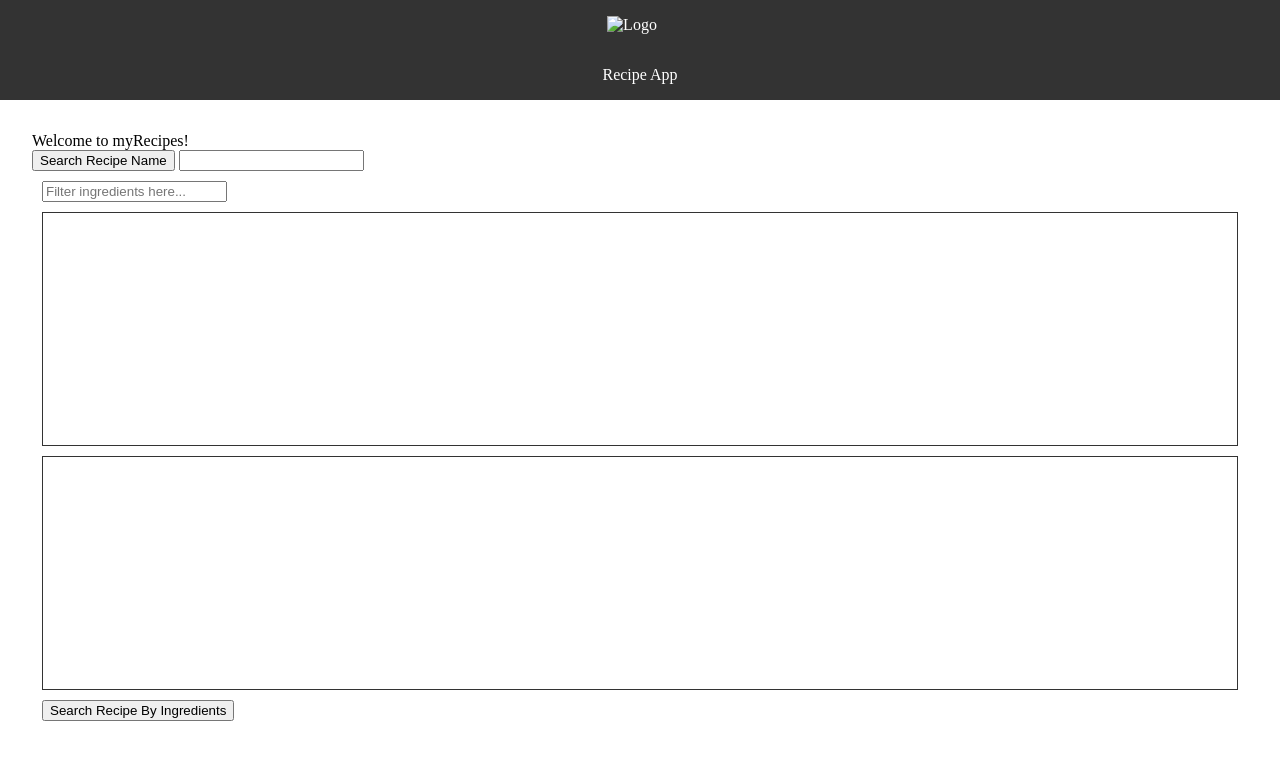
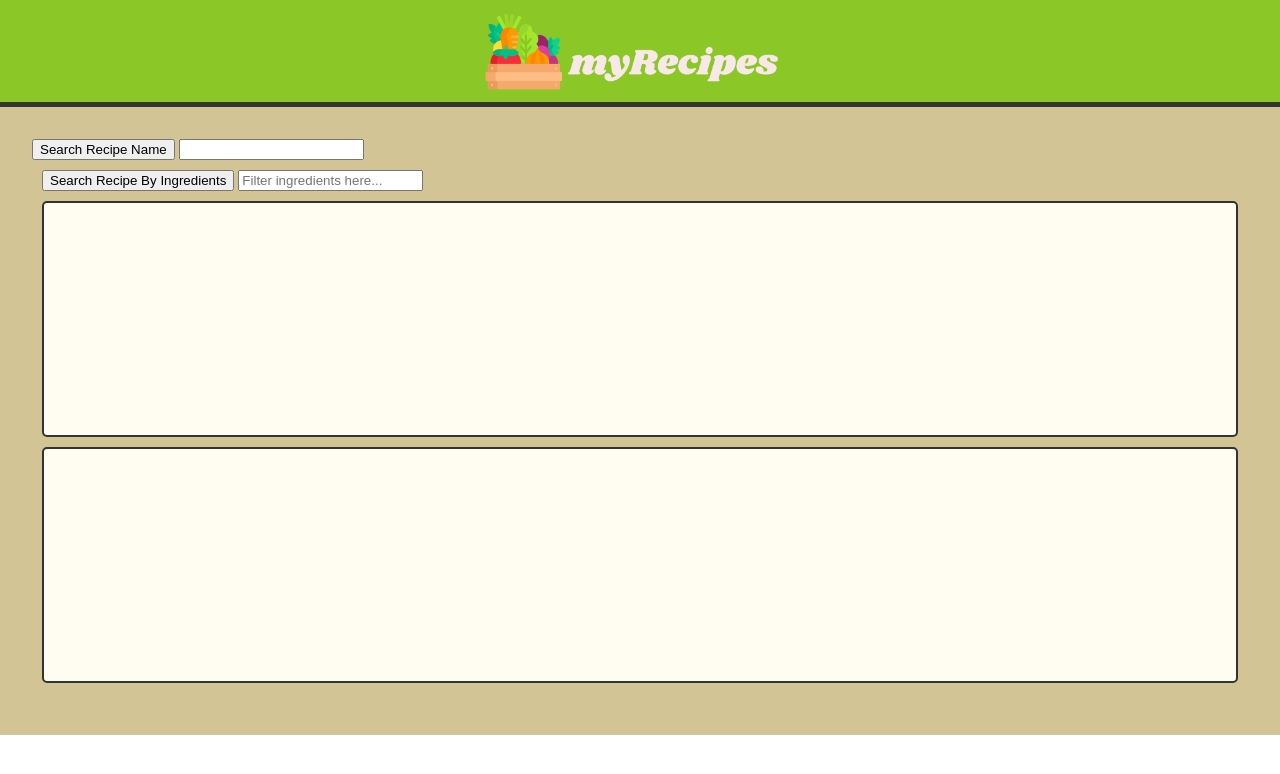
Before and after one commit to Lyreca/recipe-cscn408, a website: page index.html in a window 1280 px wide. Drawn offline with Linux system fonts and the light colour scheme; no server answers.

Commit message:
Style Updates

```diff
--- a/index.html
+++ b/index.html
@@ -14,19 +14,18 @@
 
 <body>
 	<header>
-		<img src="img/logo.png" alt="Logo">
-        <h1>Recipe App</h1>
+		<img src="images/myRecipes.png" alt="Logo">
 	</header>
 
 	<main>
-		<h1>Welcome to myRecipes!</h1>
-        <!-- <button onclick=displayIngredients()>Log JSON Data</button> -->
 		<button onclick=searchRecipeByName()>Search Recipe Name</button>
 		<input id="searchQuery">
 
 		<div id="ingredients">
 
+
 			<div id="search">
+				<button onclick=searchRecipeByIngredients()>Search Recipe By Ingredients</button>
 				<input id="searchBarIngredients" placeholder="Filter ingredients here...">
 
 			</div>
@@ -38,8 +37,6 @@
 			<div id="ingredientsSelected" class="selectionBox">
 
 			</div>
-
-			<button>Search Recipe By Ingredients</button>
 		</div>
 
 		<table id="searchResults">
--- a/public/css/styles.css
+++ b/public/css/styles.css
@@ -10,7 +10,9 @@ html, body, header, nav, ul, li, a, h1, p {
 
 /* Header styles */
 header {
-	background-color: #333;
+	background-color: #8bc727;
+	border-bottom: 5px solid#333;
+	height: 70px;
 	color: #fff;
 	display: flex;
 	align-items: center;
@@ -20,12 +22,13 @@ header {
 }
 
 header img {
-	height: 50px;
+	height: 125px;
 	margin-right: 1rem;
 }
 
 /* Main styles */
 main {
+	background-color: #d2c494;
 	padding: 2rem;
 }
 
@@ -34,7 +37,9 @@ main {
 }
 
 .selectionBox {
-	border: 1px solid #333;
+	border: 2.5px solid #333;
+	border-radius: 5px;
+	background-color: #fffcf1;
 	display: flex;
 	flex-direction: row;
 	flex-wrap: wrap;
@@ -47,7 +52,8 @@ main {
 
 .selection {
 	border: 0.5px solid #333;
-	width: 100px;
+	background-color: #fff;
+	width: 125px;
 	height: 40px;
 	margin: 1px;
 	display: flex;
@@ -72,3 +78,10 @@ main {
 	-ms-user-select: none;
 	user-select: none;
  }
+
+ /*
+ color: #f8e8e8
+ 		#8bc727
+		#333
+		#d2c494
+ */
```
Also changed, not shown: public/images/myRecipes.png (added).
